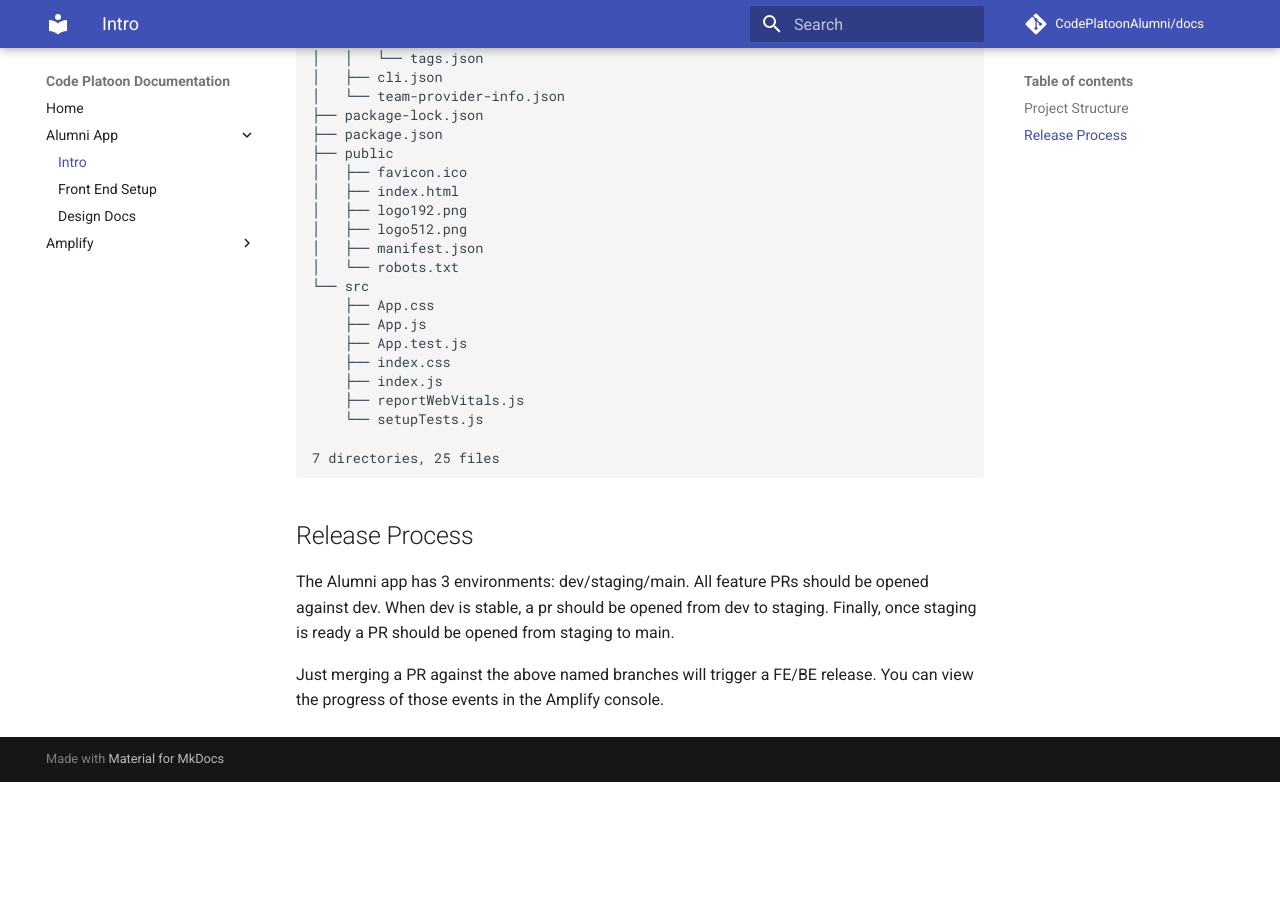
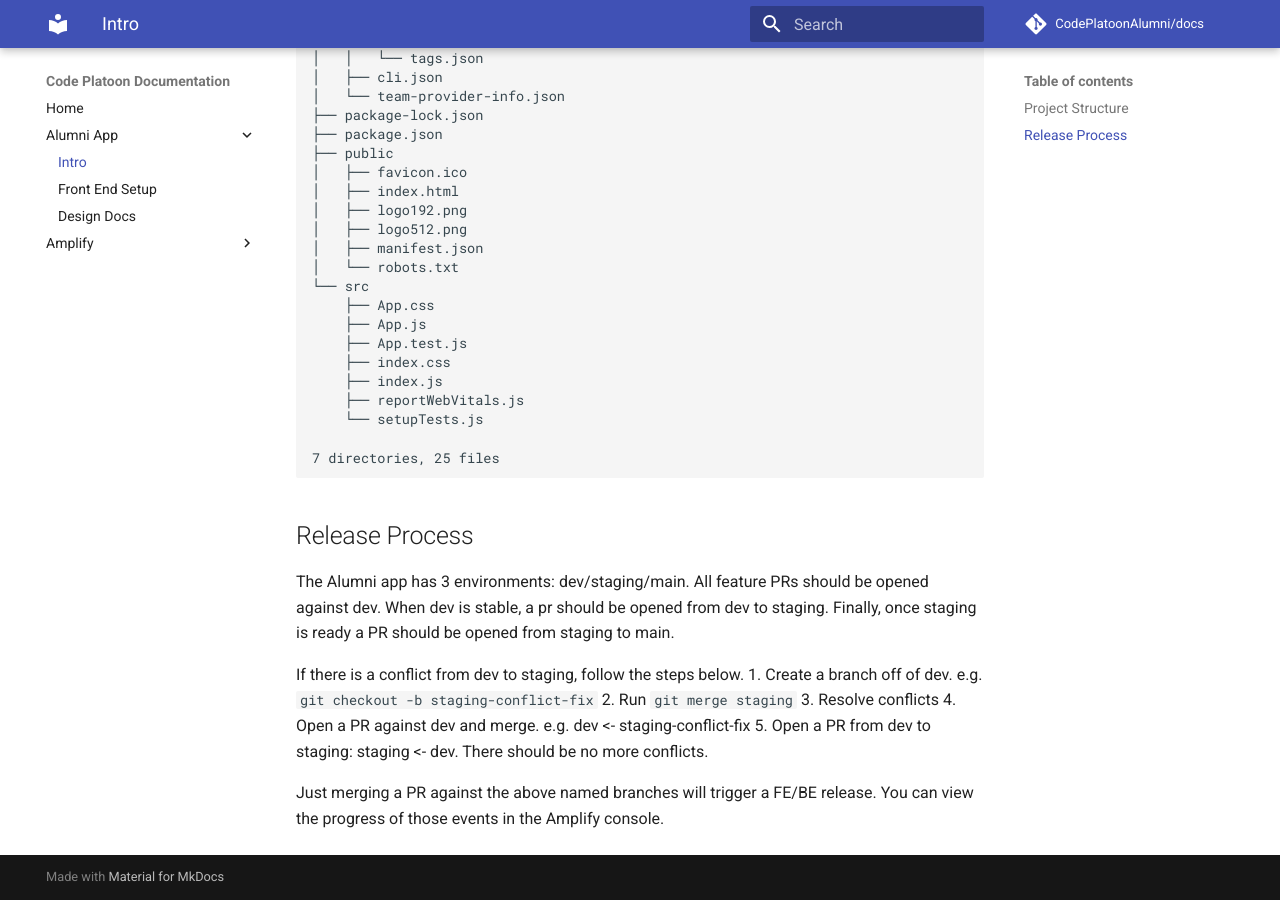
Before and after one commit to CodePlatoonAlumni/docs, an MkDocs documentation site: the page built from docs/alumni_app/index.md, in a window 1280 px wide and 900 px high, scrolled down 636 px. Built offline with MkDocs 1.6.1 and Material for MkDocs 9.7.7, drawn with Linux system fonts in a browser that asks for light colours; comment, search, counter and statistics services are not loaded; before the commit the page ends 1418 px from its top, so only the background shows below that.

Commit message:
Update index.md

```diff
--- a/docs/alumni_app/index.md
+++ b/docs/alumni_app/index.md
@@ -52,4 +52,11 @@ You can find the project source code [here](https://github.com/CodePlatoonAlumni
 
 The Alumni app has 3 environments: dev/staging/main. All feature PRs should be opened against dev. When dev is stable, a pr should be opened from dev to staging. Finally, once staging is ready a PR should be opened from staging to main.
 
+If there is a conflict from dev to staging, follow the steps below.
+1. Create a branch off of dev. e.g. `git checkout -b staging-conflict-fix`
+2. Run `git merge staging`
+3. Resolve conflicts
+4. Open a PR against dev and merge. e.g. dev <- staging-conflict-fix
+5. Open a PR from dev to staging: staging <- dev. There should be no more conflicts.
+
 Just merging a PR against the above named branches will trigger a FE/BE release. You can view the progress of those events in the Amplify console.
```
